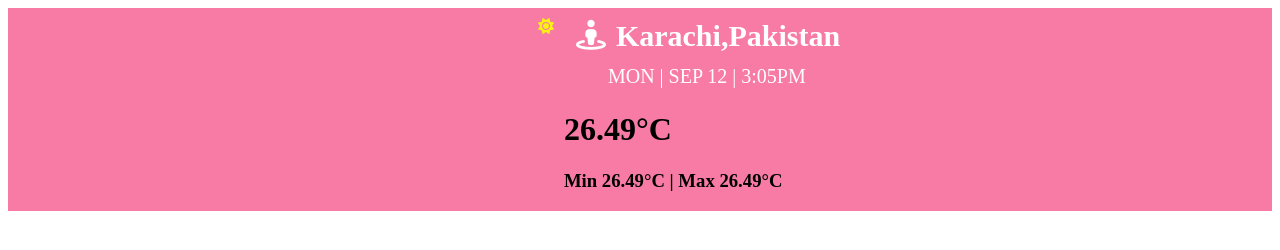
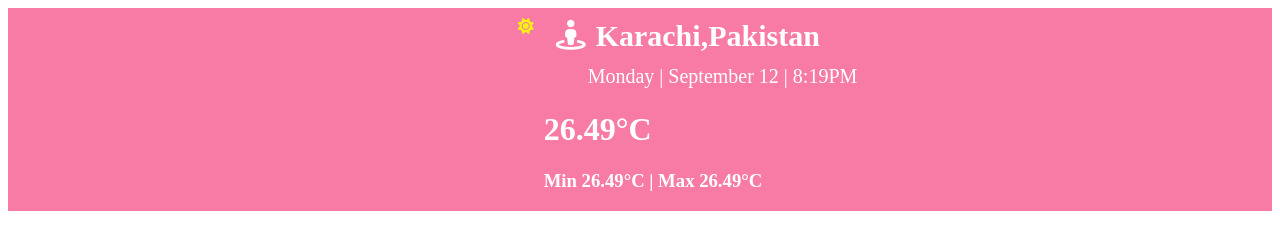
Before and after one commit to Safa-Rizwan/WeatherApp, a website: page home.html in a window 1280 px wide. Drawn offline with Linux system fonts and the light colour scheme.

Commit message:
second commit

```diff
--- a/home.html
+++ b/home.html
@@ -27,5 +27,40 @@
             <h3 class="tempmin_max">Min 26.49°C | Max 26.49°C</h3>
         </div>
     </div>
+    <script>
+        const curDate=document.getElementById("date");
+        let weathercon=document.getElementById("weathercon");
+        const tempStatus= "clouds";
+
+        const getCurrentDay = ()=>{
+            const days = ["Sunday", "Monday", "Tuesday", "Wednesday", "Thursday", "Friday", "Saturday"];
+            let currentTime = new Date();
+            let result =days[currentTime.getDay()];
+            return result
+        };
+        // getCurrentDay()
+        const getCurrentTime=()=>{
+            var months=["January","Feburary","March","April","May","June","July","August","September","October","November","December"]
+            var now = new Date();
+            var month= now.getMonth();
+            var date = now.getDate();
+            let hours=now.getHours();
+            let min = now.getMinutes();
+            let period = "AM"
+            if (hours>11){
+                period="PM"
+                if (hours>12){
+                    hours-=12;
+                }
+            }
+            if (min<10){
+                min = "0"+min;
+            }
+
+            // console.log(months[month] +'/'+day)
+            return `${months[month]} ${date} | ${hours}:${min}${period}`
+        }
+        curDate.innerHTML= getCurrentDay()+" | "+getCurrentTime();
+    </script>
 </body>
 </html>
--- a/style.css
+++ b/style.css
@@ -32,3 +32,7 @@
     color: white;
     margin-left: 42px;
 }
+.temperature,.tempmin_max{
+    color: white;
+
+}
```
Also changed, not shown: index.js (+8 -0 lines), package.json (added, +19 -0 lines).
